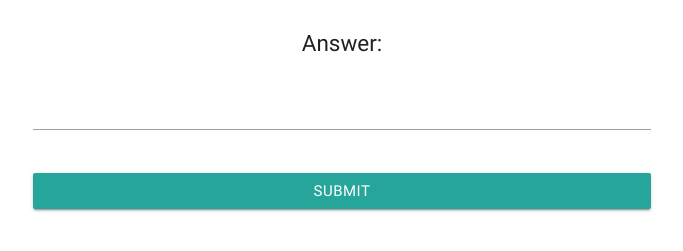
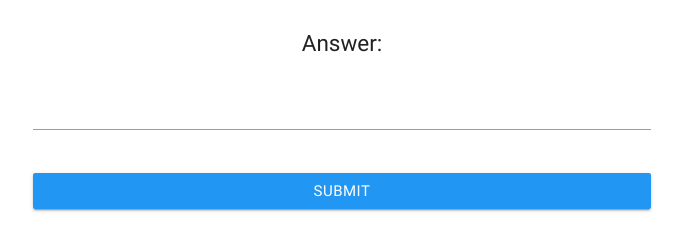
Before and after one commit to rchhong/Competitions-Website, a website: page static/1.html in a window 1280 px wide. Shown: the part 235-486 px from the top of the page, without its empty margins (298-981 px from the left). Drawn offline with nearby package versions, Linux system fonts and the light colour scheme.

Commit message:
Added Blue

```diff
--- a/static/1.html
+++ b/static/1.html
@@ -22,7 +22,7 @@
         <input id="inText" type="text" name="answer" value="">
         <br>
         <br>
-        <input id="button" class="col s12 btn waves-effect waves-light" type="submit" value="Submit">
+        <input id="button" class="col s12 btn blue waves-effect waves-light" type="submit" value="Submit">
       </form>
     <div class="col s3"></div>
   </div>
```
Also changed, not shown: static/2.html (+1 -1 lines).
